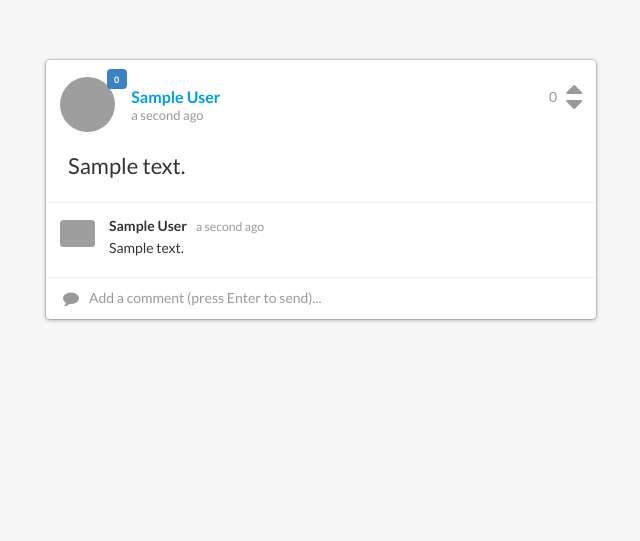
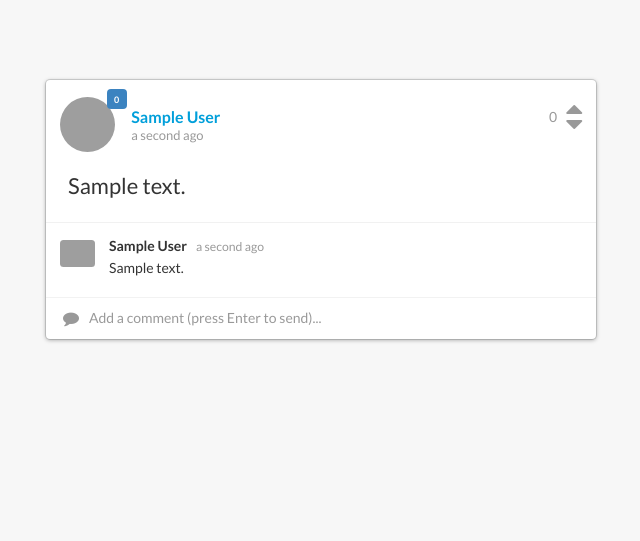
Before and after one commit to gileez/donkidik, a Django app: page / in a window 1280 px wide. Shown: the top 541 px of the page, without its empty margins (319-959 px from the left). After the commit the page ends 342 px from the top, so only its background shows below. Run offline with Django 3.2, Linux system fonts and the light colour scheme; tables that the repository leaves empty hold one stand-in row (values such as "Sample post"); data that the repository does not hold is empty; parts of the project's set-up code (start-up, migrations or seed data) failed here and were passed over; grey boxes are pictures that could not be loaded.

Commit message:
css fixes

```diff
--- a/static/css/base.css
+++ b/static/css/base.css
@@ -1,3 +1,3 @@
 body{position: relative;margin:0;padding:0;}
-#body{width:90%;max-width:550px;margin:0 auto;margin-top:60px;}
+#body{width:90%;max-width:550px;margin:0 auto;padding:80px 0;}
 .rtl{text-align:right !important;direction:rtl !important;}
```
